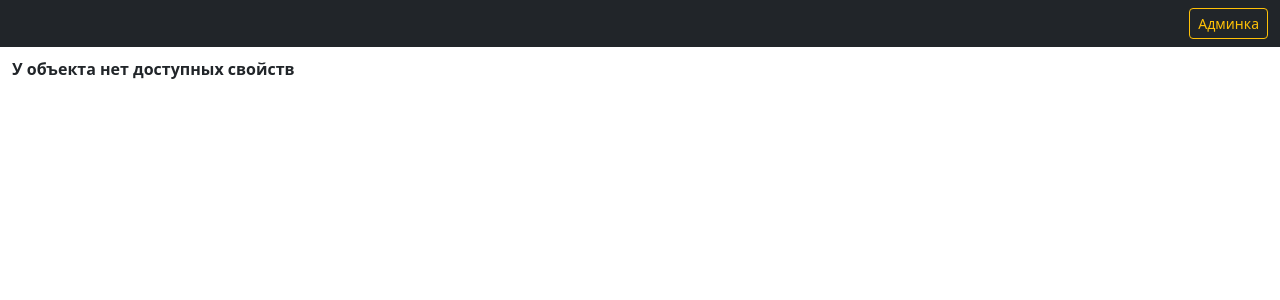
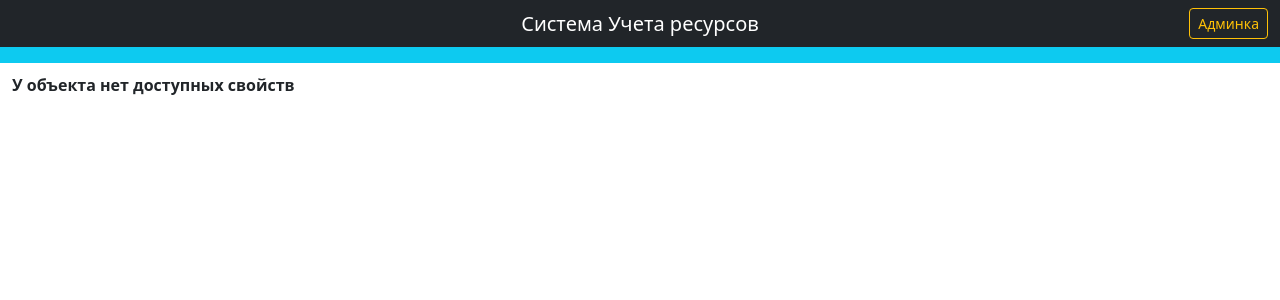
Before and after one commit to akrush24/stroi-report, a Flask app: page /grp/1 in a window 1280 px wide. Shown: the top 300 px of the page. Run offline with Flask 3, Linux system fonts and the light colour scheme; data that the repository does not hold is empty.

Commit message:
secondaty bav bar

```diff
--- a/app.py
+++ b/app.py
@@ -59,7 +59,7 @@ with app.app_context():
 def inject_global_vars():
     return {
         'global': {
-            'title': "",
+            'title': "Система Учета ресурсов",
             'currentdate': datetime.now().date()
         }
     }
--- a/templates/base.html
+++ b/templates/base.html
@@ -23,13 +23,7 @@
 <nav class="navbar navbar-expand-md navbar-dark bg-dark">
     <div class="container-fluid">
         <div class="navbar-collapse collapse w-100 order-1 order-md-0 dual-collapse2">
-            <ul class="navbar-nav me-auto">
-{% for group in groups %}
-                <li class="nav-item active" style="margin-right: 5px"></li>
-                    <a class="btn btn-outline-info btn-sm" href="/grp/{{ group.id }}">{{ group.name }}</a>
-                </li>
-{% endfor %}
-            </ul>
+
         </div>
         <div class="mx-auto order-0">
             <a class="navbar-brand mx-auto" href="#" color="red">{{ global.title }}</a>
@@ -44,6 +38,20 @@
     </div>
 </nav>
 
+<nav class="navbar navbar-expand-md navbar-dark bg-info">
+    <div class="container-fluid">
+        <div class="navbar-collapse collapse w-100 order-1 order-md-0 dual-collapse2">
+            <ul class="navbar-nav me-auto">
+{% for group in groups %}
+                <li class="nav-item active" style="margin-right: 5px"></li>
+                    <a class="btn btn-danger btn-sm" style="white-space:nowrap;" href="/grp/{{ group.id }}">{{ group.name }}</a>
+                </li>
+{% endfor %}
+            </ul>
+        </div>
+    </div>
+</nav>
+
 <div class="container-fluid" style="margin-top: 10px;">
 {% block content %}{% endblock %}
 </div>
--- a/templates/group.html
+++ b/templates/group.html
@@ -6,7 +6,7 @@
 <div class="table-responsive">
 <table class="table table-hover table-sm table-striped">
     <thead>
-        <tr  class="table-dark">
+        <tr class="table-dark">
             <th  class="col-md-1"></th>
 {% for property in properties %}
             <th style="white-space:nowrap;">
@@ -18,7 +18,7 @@
     <tbody>
 {% for row in valdict %}
     <tr onclick="window.location='/grp/{{ group_id }}/{{ row }}'">
-        <td style="white-space:nowrap;" class="table-dark"><small>{{ row }}</small></td> <!-- столбец с датой -->
+        <td style="white-space:nowrap;" class="table-secondary"><small>{{ row }}</small></td> <!-- столбец с датой -->
 {%  for property in properties %}
 {%   if valdict[row][property.id] %}
         <td><small class="text-muted">{{ valdict[row][property.id] }}{{ property.type }}</small></td>
```
